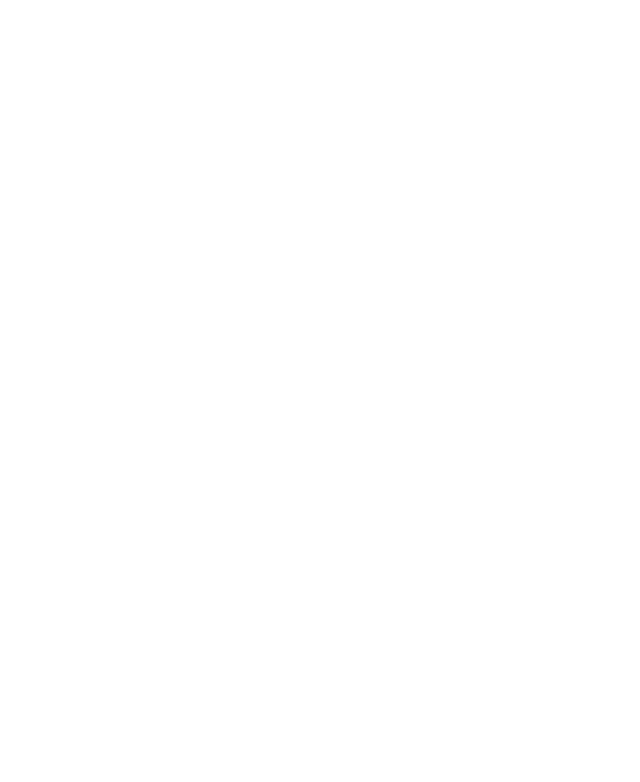
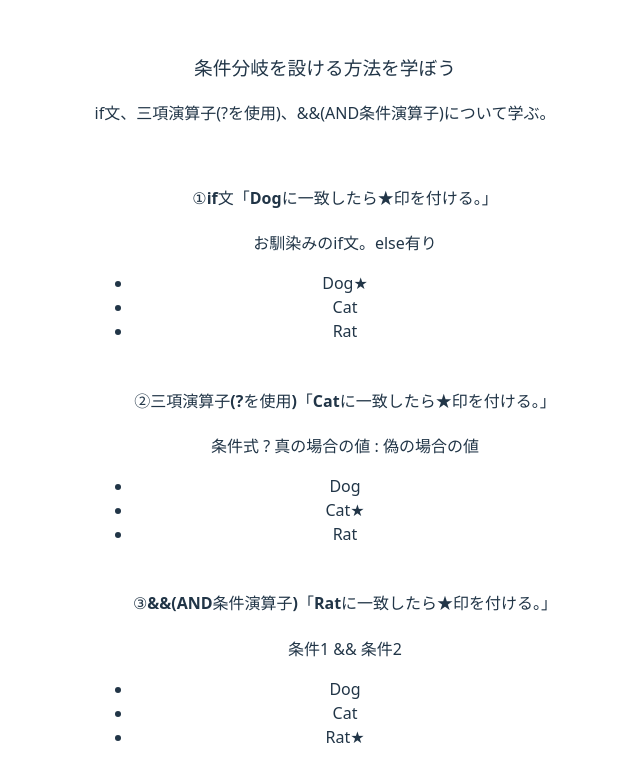
Before and after one commit to terahashi/react-next-study, a React (Vite) app: page /study/ConditionalBranch in a window 1280 px wide. Before the commit this address had no page. Shown: the top 782 px of the page, without its empty margins (315-955 px from the left). Built offline with nearby package versions, Linux system fonts and the light colour scheme.

Commit message:
「ConditionalBranch.jsx」を追加　作成完了

```diff
--- a/src/App.jsx
+++ b/src/App.jsx
@@ -15,10 +15,10 @@
 import ListKey from './pages/study/ListKey';
 import Filter from './pages/study/Filter';
 import Filter2 from './pages/study/Filter2';
+import ConditionalBranch from './pages/study/ConditionalBranch';
 
 function App() {
   const [count, setCount] = useState(0);
-
   return (
     <>
       {/* <div>
@@ -48,6 +48,7 @@
           <Route path='study/ListKey' element={<ListKey />} />
           <Route path='study/Filter' element={<Filter />} />
           <Route path='study/Filter2' element={<Filter2 />} />
+          <Route path='study/ConditionalBranch' element={<ConditionalBranch />} />
           {/* <Route path='./pages/Count' element={<Count />} /> ⬅︎これだとエラー。【pathはURL】であってファイルの場所ではない！ */}
         </Routes>
       </BrowserRouter>
--- /dev/null
+++ b/src/pages/study/ConditionalBranch.jsx
@@ -0,0 +1,90 @@
+//条件分岐を設ける
+//if文、３項演算子、&&(AND条件)、??(Null合体演算子)、
+import { useState } from 'react';
+
+const ConditionalBranch = () => {
+  const animals = ['Dog', 'Cat', 'Rat'];
+  //⬇︎④??(Null合体演算子)の確認の時に使用する。
+  // const animals = ['Dog', 'Cat', null, 'Rat'];
+
+  const [filterVal, setFilterVal] = useState('');
+
+  return (
+    <>
+      <h3>条件分岐を設ける方法を学ぼう</h3>
+      <p>if文、三項演算子(?を使用)、&&(AND条件演算子)について学ぶ。</p>
+      <br />
+      {/* <input type='text' value={filterVal} onChange={(e) => setFilterVal(e.target.value)} /> */}
+      <ul>
+        {/* ⬇︎①if文を確認しよう。 */}
+        <h4>①if文「Dogに一致したら★印を付ける。」</h4>
+        <p>お馴染みのif文。else有り</p>
+        {animals
+          .filter((animal) => {
+            const isMatch = animal.indexOf(filterVal) !== -1;
+            console.log(animal.indexOf(filterVal));
+            return isMatch;
+          })
+          .map((animal) => {
+            if (animal === 'Dog') {
+              return <li key={animal}>{animal}★</li>;
+            } else {
+              return <li key={animal}>{animal}</li>;
+            }
+          })}
+
+        <br />
+
+        {/* ⬇︎②三項演算子を確認しよう。 */}
+        <h4>②三項演算子(?を使用)「Catに一致したら★印を付ける。」</h4>
+        <p>条件式 ? 真の場合の値 : 偽の場合の値</p>
+        {animals
+          .filter((animal) => {
+            const isMatch = animal.indexOf(filterVal) !== -1;
+            return isMatch;
+          })
+          .map((animal) => {
+            return <li key={animal}>{animal === 'Cat' ? animal + '★' : animal}</li>;
+          })}
+
+        <br />
+
+        {/* ⬇︎③&&(AND条件)を確認しよう(trueの時のみ'★'が付きます) */}
+        <h4>③&&(AND条件演算子)「Ratに一致したら★印を付ける。」</h4>
+        <p>条件1 && 条件2</p>
+        {animals
+          .filter((animal) => {
+            const isMatch = animal.indexOf(filterVal) !== -1;
+            return isMatch;
+          })
+          .map((animal) => {
+            return (
+              <li key={animal}>
+                {animal}
+                {animal === 'Rat' && '★'}
+              </li>
+            );
+          })}
+
+        {/* ⬇︎④??(Null合体演算子)を確認しよう(trueの時のみ'★'が付きます) */}
+        {/* <p>④??(Null合体演算子)先取りと理解する➡︎「Dogに一致したら★印を付ける。」</p>
+        {animals
+          .filter((animal) => {
+            const animalStr = animal ?? '';
+            const isMatch = animalStr.indexOf(filterVal) !== -1;
+            return isMatch;
+          })
+          .map((animal) => {
+            return (
+              <li key={animal}>
+                {animal ?? 'null,またはundefindでした'}
+                {animal === 'Dog' && '★'}
+              </li>
+            );
+          })} */}
+      </ul>
+    </>
+  );
+};
+
+export default ConditionalBranch;
--- a/src/pages/study/StudyHome.jsx
+++ b/src/pages/study/StudyHome.jsx
@@ -22,6 +22,8 @@
       <Link to={'study/Filter'}>配列のフィルターメソッドの使い方</Link>
       <br></br>
       <Link to={'study/Filter2'}>配列のフィルターメソッドの使い方2</Link>
+      <br></br>
+      <Link to={'study/ConditionalBranch'}>条件分岐を設ける(if文、&&(論理AND演算子)、??(Null合体演算子)、３項演算子)</Link>
     </div>
   );
 };
```
